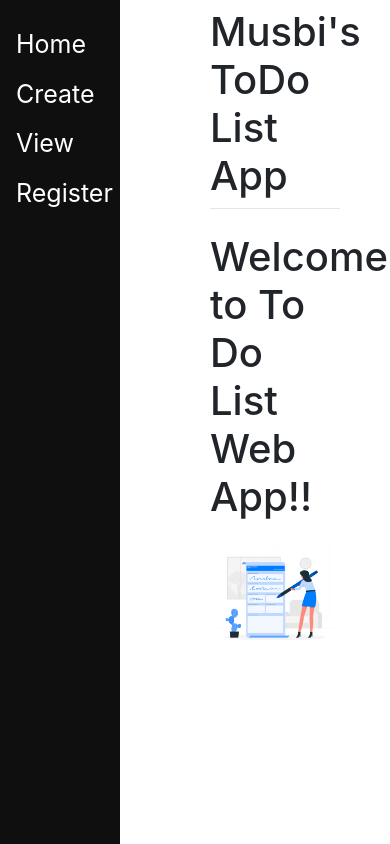
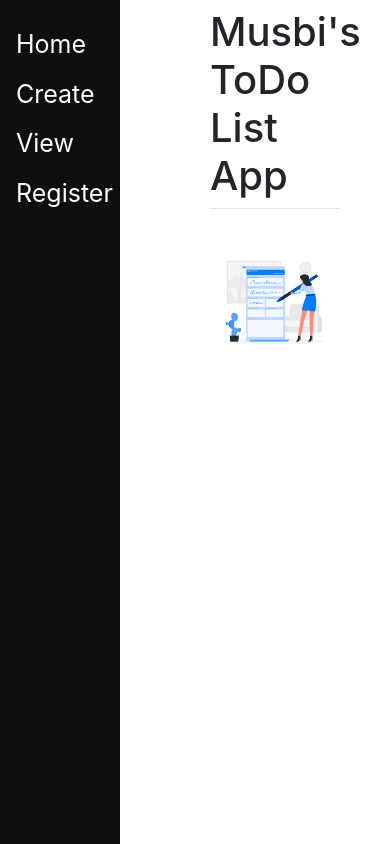
Before and after one commit to Musbi8788/todo_list_application, a Django app: page / in a window 390 px wide. Run offline with Django 5.2, Linux system fonts and the light colour scheme.

Commit message:
mobile response added

```diff
--- a/main/templates/main/home.html
+++ b/main/templates/main/home.html
@@ -7,6 +7,6 @@ Home
 {% endblock %}
 
 {% block content%}
-<h1  class="display-5 mt-2">Welcome to To Do List Web App!!</h1>
+
 <img src="{% static 'main/images/todo.jpg' %}" class="img-fluid" alt="to do list">
 {% endblock %}
```
